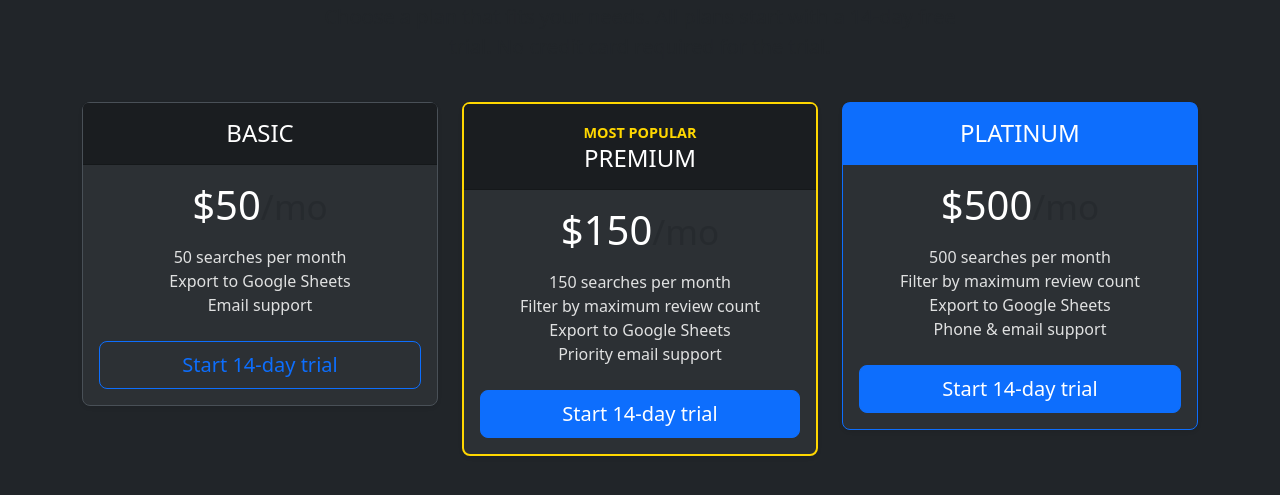
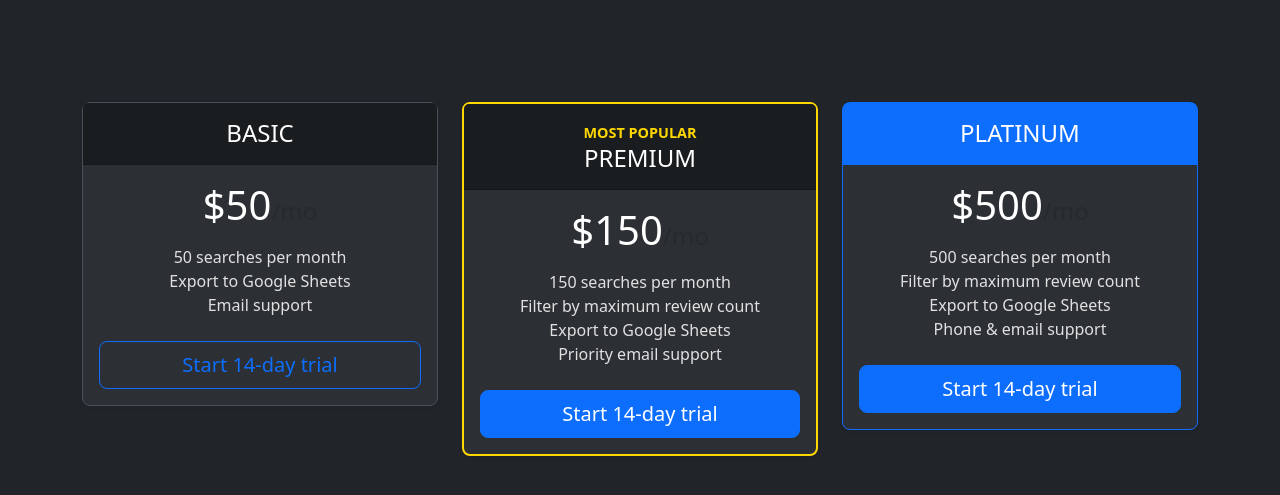
Before and after one commit to sdclark117/sdclark117, a Flask app: page /pricing in a window 1280 px wide. Shown: the part 182-677 px from the top of the page. Run offline with Flask 3, Linux system fonts and the light colour scheme; the visitor is signed in with stand-in values (Sample User, id 1); some libraries are stand-ins or nearby versions.

Commit message:
Fix: Increase visibility of '/mo' text on pricing page

```diff
--- a/templates/pricing.html
+++ b/templates/pricing.html
@@ -42,6 +42,7 @@
         .pricing-card-title small {
             color: var(--text-color);
             opacity: 0.7;
+            font-size: 1.5rem;
         }
         .card-popular {
             border: 2px solid #FFD700;
```
